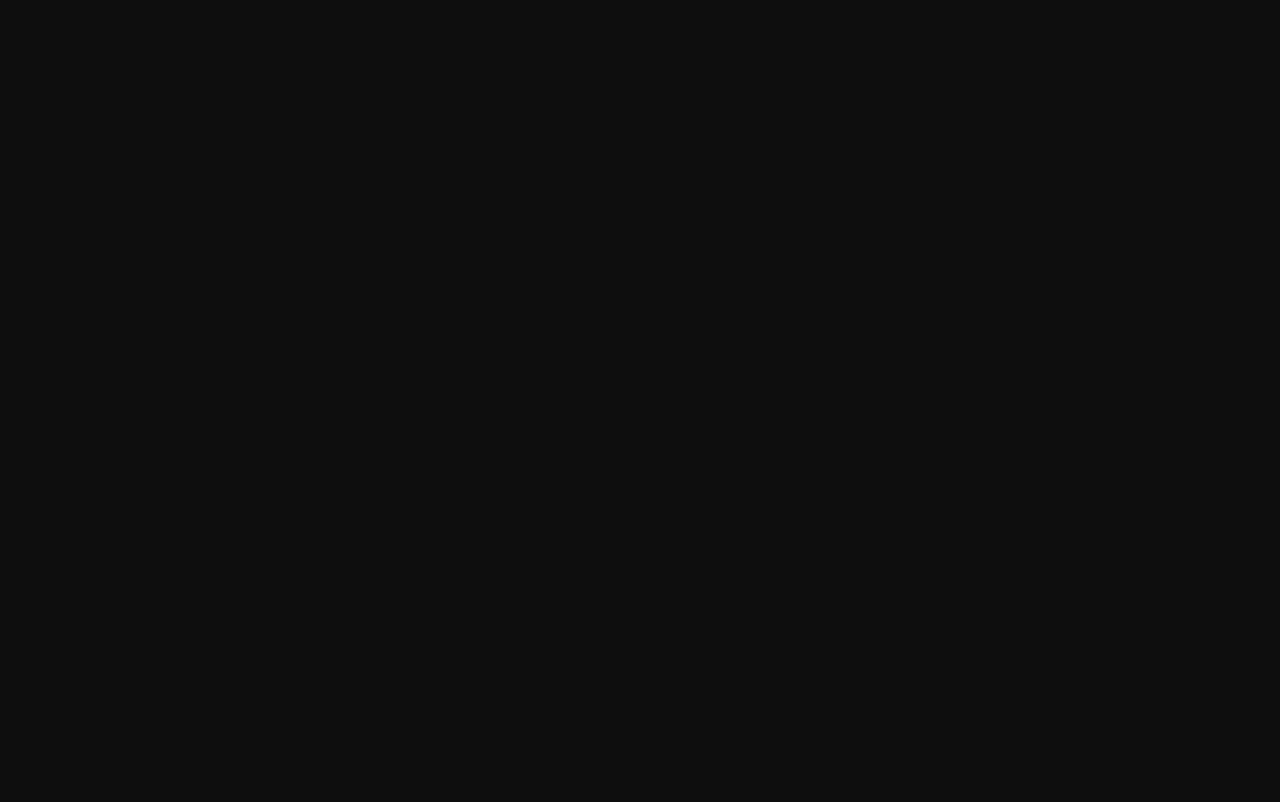
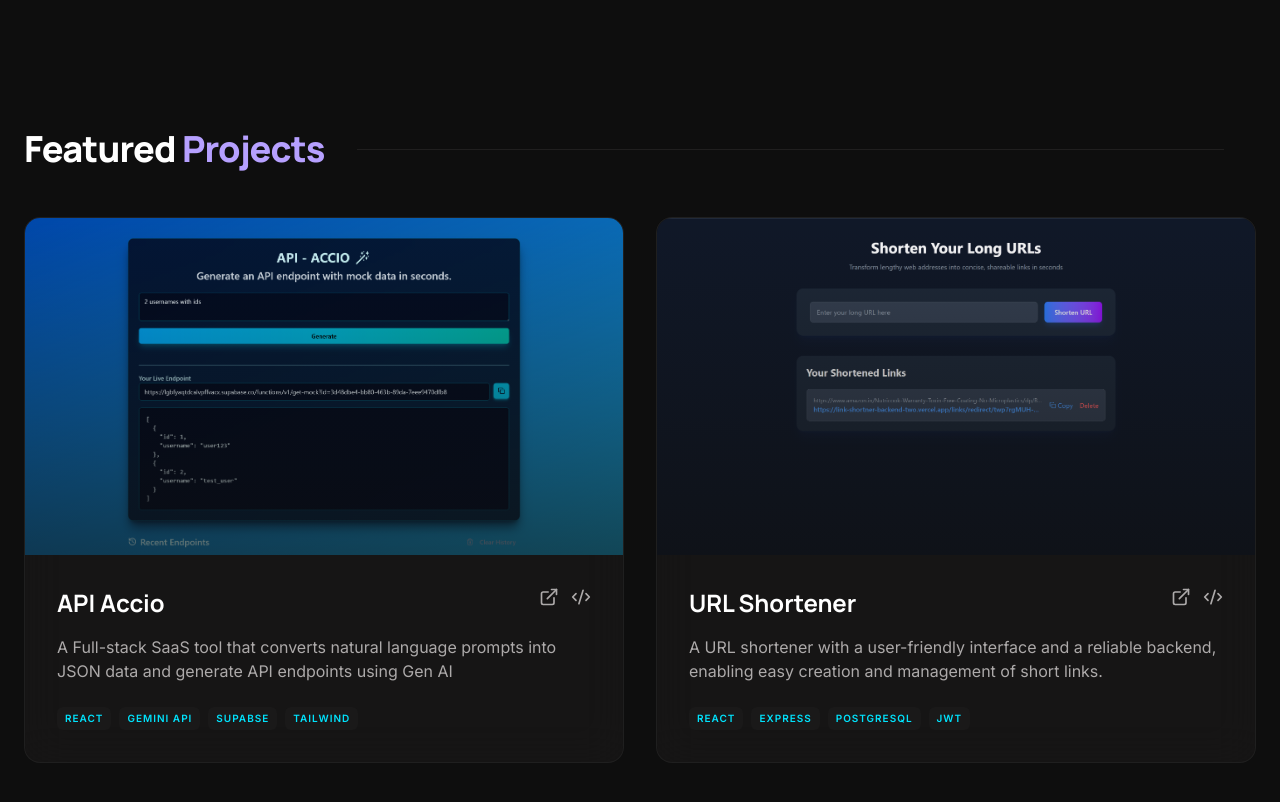
Before and after one commit to snehithvarma86/PortfolioSite, a React (Vite) app: page / in a window 1280 px wide. Shown: the part 1020-1822 px from the top of the page. Before the commit the page ends 1101 px from the top, so only its background shows below. Built offline with nearby package versions, Linux system fonts and the light colour scheme.

Commit message:
Project Section

```diff
--- a/src/App.jsx
+++ b/src/App.jsx
@@ -2,6 +2,7 @@ import "./App.css";
 import About from "./components/About";
 import Header from "./components/Header";
 import Hero from "./components/Hero";
+import Projects from "./components/Projects";
 
 function App() {
   return (
@@ -10,6 +11,7 @@ function App() {
       <main className="pt-32 pb-20 px-6 max-w-7xl mx-auto space-y-32">
         <Hero />
         <About />
+        <Projects />
       </main>
     </div>
   );
--- /dev/null
+++ b/src/components/Projects.jsx
@@ -0,0 +1,97 @@
+import React from "react";
+import { motion } from "motion/react";
+import { Code2, ExternalLink } from "lucide-react";
+
+const Projects = () => {
+  const ProjectDetails = [
+    {
+      title: "API Accio",
+      desc: "A Full-stack SaaS tool that converts natural language prompts into JSON data and generate  API endpoints using Gen AI",
+      tags: ["React", "Gemini API", "Supabse", "Tailwind"],
+      link: "https://api-accio.vercel.app/",
+      gitLink: "https://github.com/snehithvarma86/API-Accio",
+      img: "/src/assets/api-accio-2.png",
+    },
+    {
+      title: "URL Shortener",
+      desc: "A URL shortener with a user-friendly interface and a reliable backend, enabling easy creation and management of short links.",
+      tags: ["React", "Express", "PostgreSQL", "JWT"],
+      link: "https://link-shortner-frontend-murex.vercel.app/",
+      gitLink: "https://github.com/snehithvarma86/LinkShortner-Frontend",
+      img: "/src/assets/link-shortner.png",
+    },
+  ];
+
+  return (
+    <section id="work" className="space-y-12">
+      <div className="flex items-center justify-between">
+        <h2 className="text-4xl font-headline font-extrabold tracking-tight">
+          Featured <span className="text-primary">Projects</span>
+        </h2>
+        <div className="h-px bg-outline-variant/30 grow mx-8 hidden md:block"></div>
+      </div>
+
+      <div className="grid grid-cols-1 md:grid-cols-2 gap-8">
+        {ProjectDetails.map((project, i) => (
+          <motion.div
+            key={i}
+            whileHover={{ y: -10 }}
+            className="group glass-card rounded-2xl overflow-hidden flex flex-col hover:bg-surface-bright transition-all duration-500"
+          >
+            <div className="aspect-video overflow-hidden relative">
+              <img
+                src={project.img}
+                alt={project.title}
+                className="w-full h-full object-cover group-hover:scale-105 transition-transform duration-700"
+                referrerPolicy="no-referrer"
+              />
+              <div className="absolute inset-0 bg-linear-to-t from-surface to-transparent opacity-60"></div>
+            </div>
+            <div className="p-8 space-y-4">
+              <div className="flex justify-between items-start">
+                <h3 className="text-2xl font-headline font-bold">
+                  {project.title}
+                </h3>
+                <div className="flex gap-3 text-on-surface-variant">
+                  <a
+                    href={project.link}
+                    target="_blank"
+                    rel="noopener noreferrer"
+                  >
+                    <ExternalLink
+                      size={20}
+                      className="hover:text-primary cursor-pointer transition-colors"
+                    />
+                  </a>
+                  <a
+                    href={project.gitLink}
+                    target="_blank"
+                    rel="noopener noreferrer"
+                  >
+                    <Code2
+                      size={20}
+                      className="hover:text-primary cursor-pointer transition-colors"
+                    />
+                  </a>
+                </div>
+              </div>
+              <p className="text-on-surface-variant">{project.desc}</p>
+              <div className="flex flex-wrap gap-2 pt-2">
+                {project.tags.map((tag) => (
+                  <span
+                    key={tag}
+                    className="text-[10px] font-bold uppercase tracking-widest text-secondary px-2 py-1 bg-surface-container rounded-md"
+                  >
+                    {tag}
+                  </span>
+                ))}
+              </div>
+            </div>
+          </motion.div>
+        ))}
+      </div>
+    </section>
+  );
+};
+
+export default Projects;
```
Also changed, not shown: src/assets/api-accio-2.png (added), src/assets/link-shortner.png (added).
